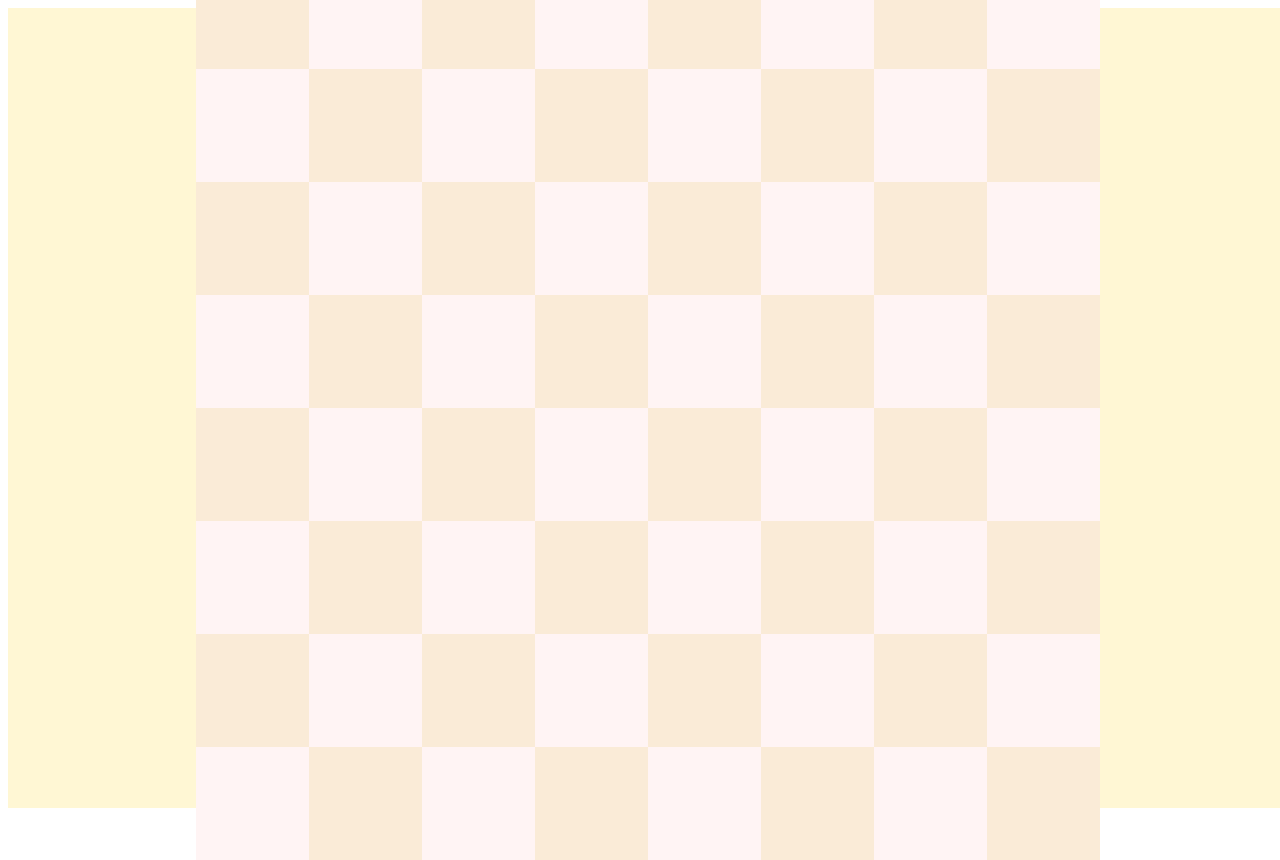
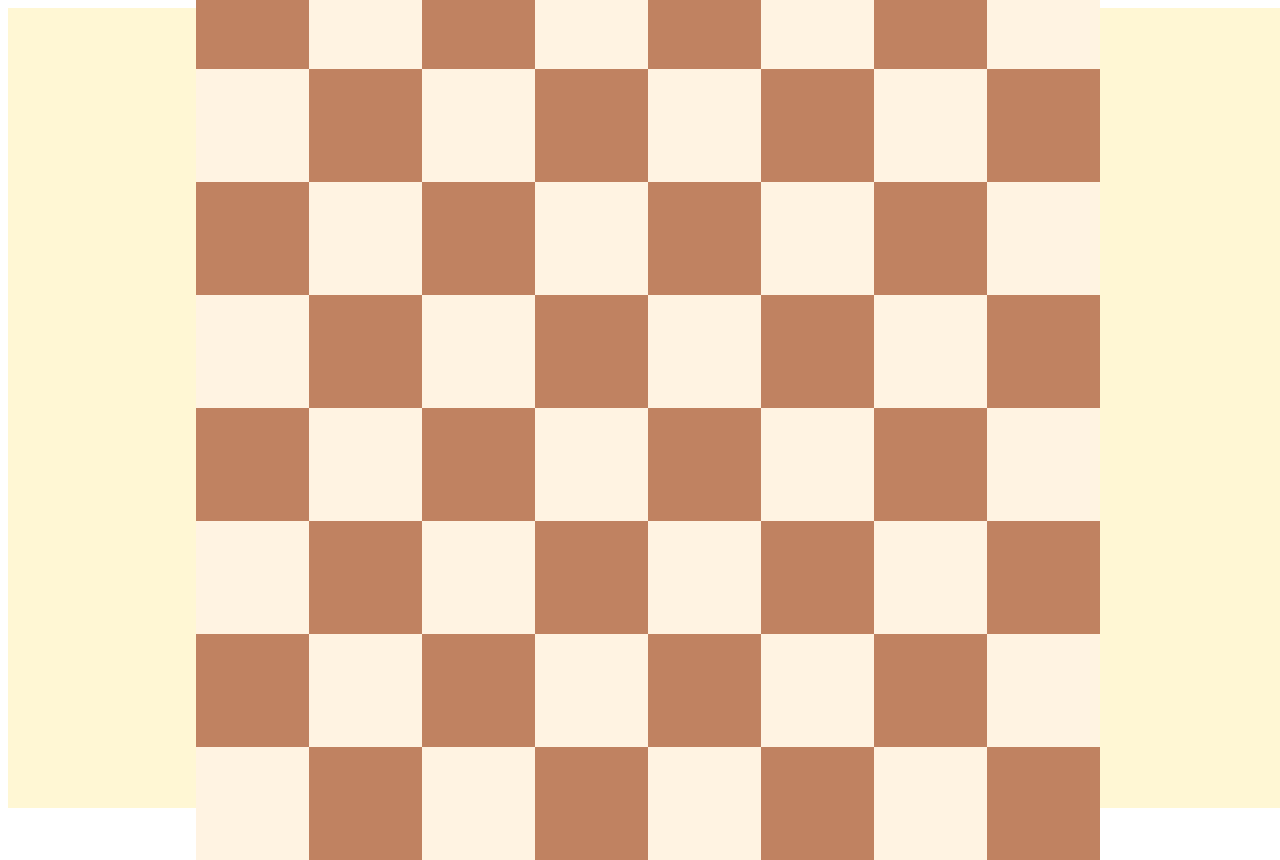
Before and after one commit to Jaivignesh-afk/chess, a React (Create React App) app: page / in a window 1280 px wide. Built offline with nearby package versions, Linux system fonts and the light colour scheme.

Commit message:
Changed colors

```diff
--- a/public/styles.css
+++ b/public/styles.css
@@ -11,7 +11,7 @@
 .white{
     height:904px;
     width:904px;
-    background-color:#FFF4F4;
+    background-color:#FFF3E2
 
 
 }
@@ -23,5 +23,5 @@
 .checker{
     height:113px;
     width:113px;
-    background-color: antiquewhite;
+    background-color: #C08261;
 }
```
